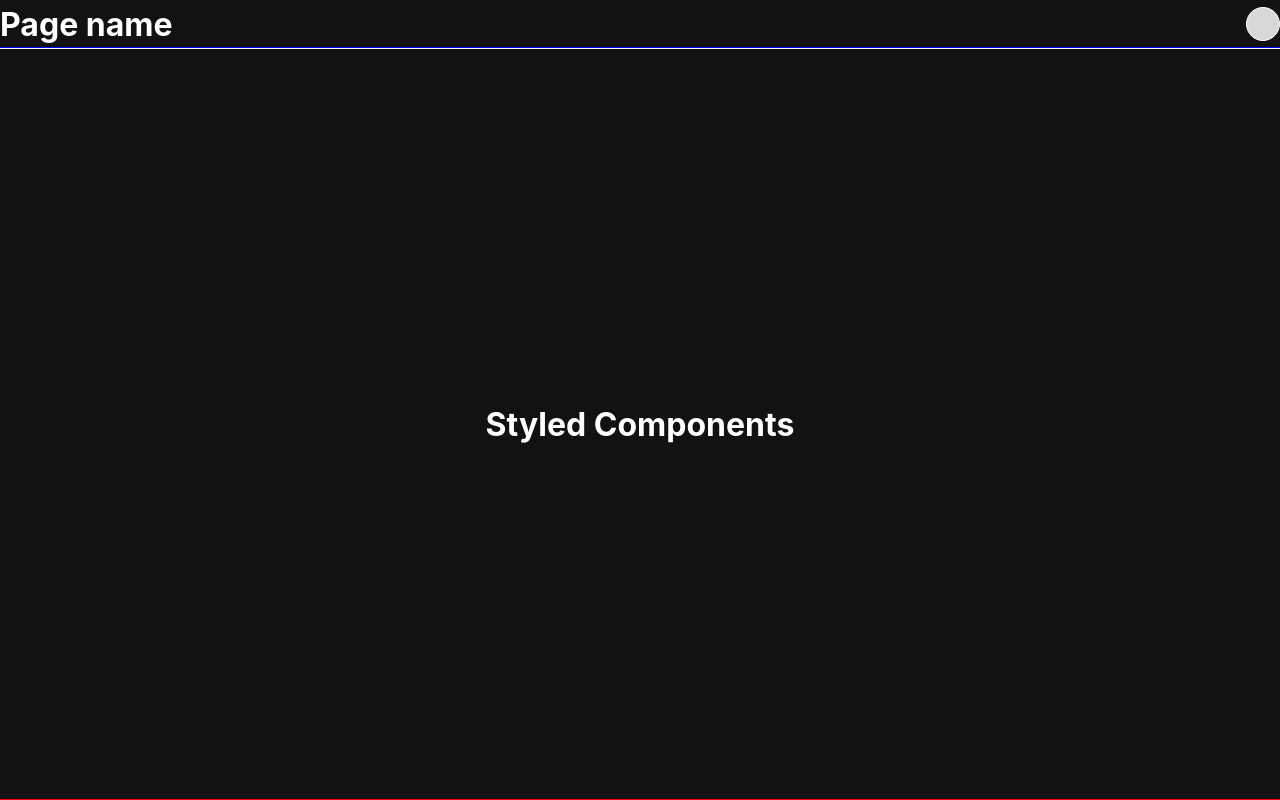
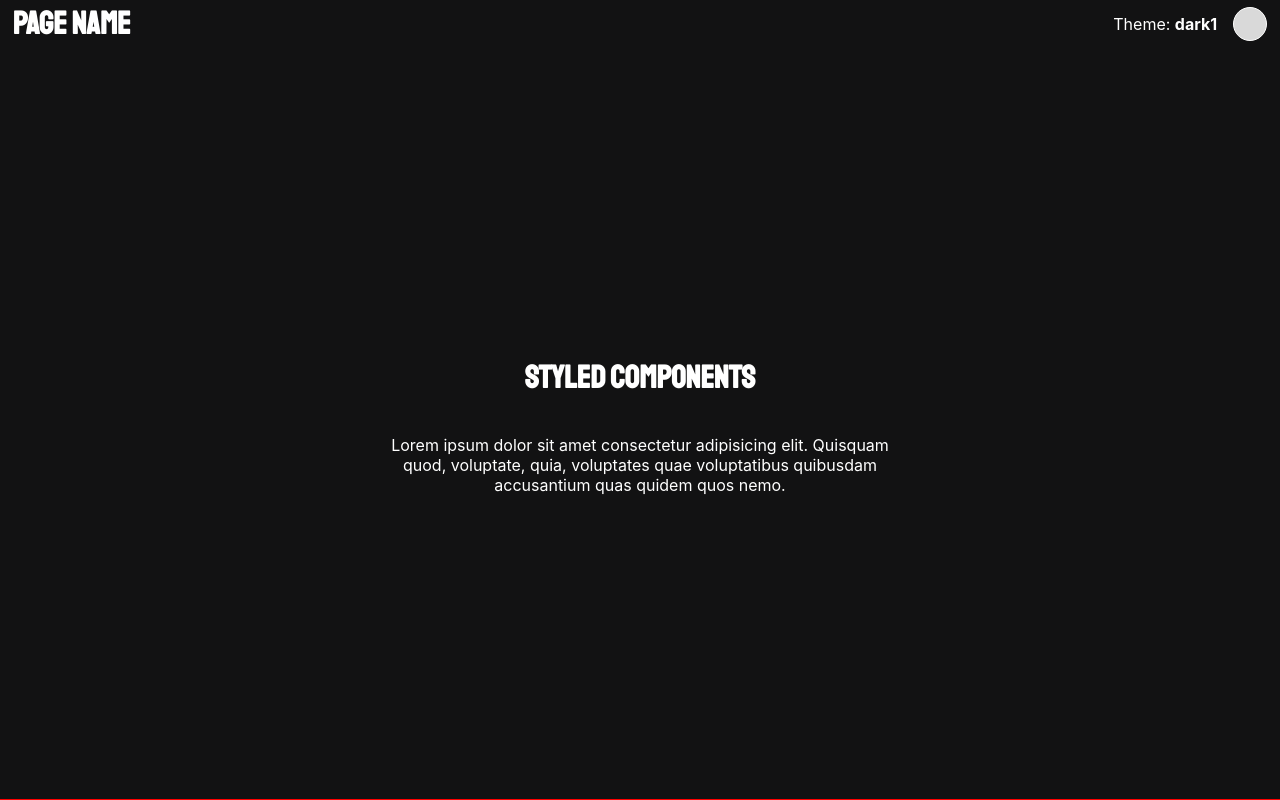
Before and after one commit to makskornakov/scroll-tests, a React (Create React App) app: page / in a window 1280 px wide. Built offline with nearby package versions, Linux system fonts and the light colour scheme.

Commit message:
some more tests

```diff
--- a/src/App.tsx
+++ b/src/App.tsx
@@ -25,27 +25,60 @@ function App() {
       <AppWrapper>
         <AppHeader>
           <h1>Page name</h1>
-          <TemporaryThemeSwitcher
-            onClick={() => {
-              setTheme(themeSwitcher(theme));
+          <div
+            style={{
+              display: 'flex',
+              alignItems: 'center',
+              flexDirection: 'row',
+              gap: '1rem',
             }}
-          />
+          >
+            <p>
+              Theme: <strong>{theme}</strong>
+            </p>
+            <TemporaryThemeSwitcher
+              onClick={() => {
+                setTheme(themeSwitcher(theme));
+              }}
+            />
+          </div>
         </AppHeader>
         <ScrollSnapWrapper>
           <InnerWrapper>
             <h1>Styled Components</h1>
+            <p>
+              Lorem ipsum dolor sit amet consectetur adipisicing elit. Quisquam
+              quod, voluptate, quia, voluptates quae voluptatibus quibusdam
+              accusantium quas quidem quos nemo.
+            </p>
           </InnerWrapper>
           <InnerWrapper>
             <h1>Styled 2</h1>
+            <p>
+              Lorem ipsum dolor sit amet consectetur adipisicing elit. Quisquam
+              quod, voluptate, quia, voluptates quae voluptatibus quibusdam
+              accusantium quas quidem quos nemo.
+            </p>
           </InnerWrapper>
           <InnerWrapper>
             <h1>Styled 3</h1>
+            <p>
+              Lorem ipsum dolor sit amet consectetur adipisicing elit. Quisquam
+              quod, voluptate, quia, voluptates quae voluptatibus quibusdam
+              accusantium quas quidem quos nemo.
+            </p>
           </InnerWrapper>
           <InnerWrapper>
             <h1>Styled 4</h1>
+            <p>
+              Lorem ipsum dolor sit amet consectetur adipisicing elit. Quisquam
+              quod, voluptate, quia, voluptates quae voluptatibus quibusdam
+              accusantium quas quidem quos nemo.
+            </p>
           </InnerWrapper>
           <Footer>
             <h1>Footer</h1>
+            <p>Lorem ipsum dolor sit amet consectetur adipisicing elit.</p>
           </Footer>
         </ScrollSnapWrapper>
       </AppWrapper>
--- a/src/index.css
+++ b/src/index.css
@@ -1,3 +1,4 @@
+@import url('https://fonts.googleapis.com/css2?family=Staatliches&display=swap');
 body {
   margin: 0;
   font-family: -apple-system, BlinkMacSystemFont, 'Segoe UI', 'Roboto', 'Oxygen',
@@ -5,8 +6,6 @@ body {
     sans-serif;
   -webkit-font-smoothing: antialiased;
   -moz-osx-font-smoothing: grayscale;
-
-  /* overflow: hidden; */
 }
 
 /* hide scroll bar for body only */
@@ -17,3 +16,11 @@ code {
   font-family: source-code-pro, Menlo, Monaco, Consolas, 'Courier New',
     monospace;
 }
+h1,
+h2,
+h3,
+h4,
+h5,
+h6 {
+  font-family: 'Staatliches', cursive;
+}
--- a/src/styles.ts
+++ b/src/styles.ts
@@ -18,11 +18,12 @@ export const AppWrapper = styled.div`
 `;
 
 export const ScrollSnapWrapper = styled.div`
-  margin-top: 3em;
+  /* margin-top: 3em; */
   width: 100%;
-  height: calc(100% - 3em);
-  outline: 1px solid blue;
-  overflow: hidden;
+  height: 100%;
+  /* height: calc(100% - 3em); */
+  /* outline: 1px solid blue; */
+  overflow-x: hidden;
   overflow-y: scroll;
   scroll-snap-type: y mandatory;
 `;
@@ -34,20 +35,29 @@ export const AppHeader = styled.header`
   align-items: center;
   top: 0;
   justify-content: space-between;
-  width: 100%;
+
+  width: 98%;
   /* background: rgba(0, 0, 0, 0.5); */
   height: 3em;
-  outline: 1px solid ${({ theme }) => theme.colors.text};
+  /* outline: 1px solid purple; */
 `;
 export const InnerWrapper = styled.div`
   width: 100%;
-  height: 100%;
+  /* height: 100% */
+  height: calc(100% - 3em);
+  padding-top: 3em;
   display: flex;
-  flex-direction: row;
+  flex-direction: column;
   align-items: center;
   justify-content: center;
   outline: 1px solid red;
   scroll-snap-align: start;
+
+  /* p styles */
+  p {
+    max-width: 40%;
+    text-align: center;
+  }
 `;
 
 export const TemporaryThemeSwitcher = styled.div`
@@ -56,6 +66,13 @@ export const TemporaryThemeSwitcher = styled.div`
   border-radius: 50%;
   border: 1px solid ${({ theme }) => theme.colors.text};
   background-color: ${({ theme }) => theme.colors.gray.a};
+  cursor: pointer;
+  transition-duration: 0.4s;
+  transition-property: background-color;
+
+  &:hover {
+    background-color: ${({ theme }) => theme.colors.primary};
+  }
 `;
 
 export const Footer = styled.footer`
@@ -64,7 +81,7 @@ export const Footer = styled.footer`
   align-items: center;
   justify-content: space-evenly;
   width: 100%;
-  height: 5em;
-  outline: 1px solid green;
+  height: 8em;
+  /* outline: 1px solid green; */
   scroll-snap-align: end;
 `;
```
